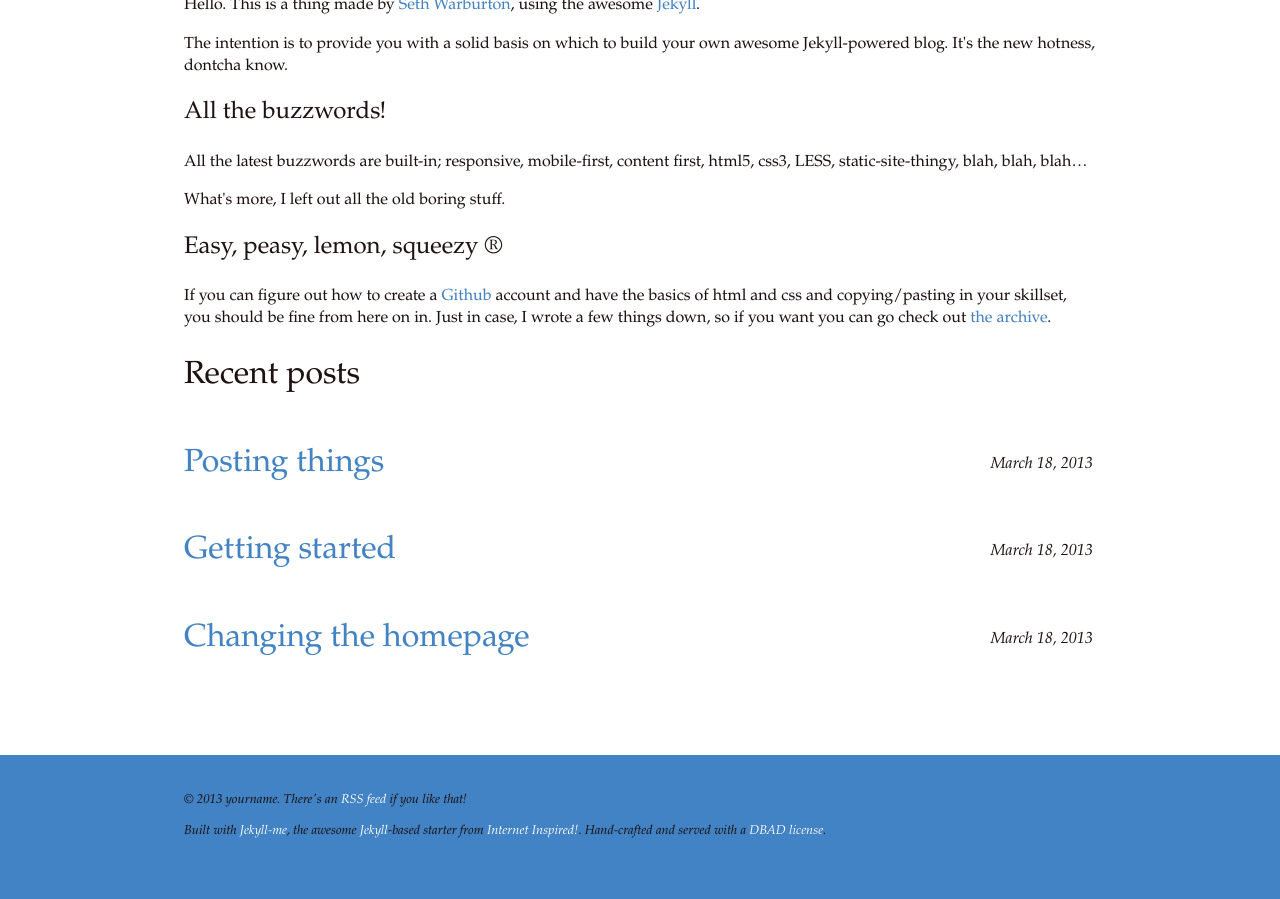
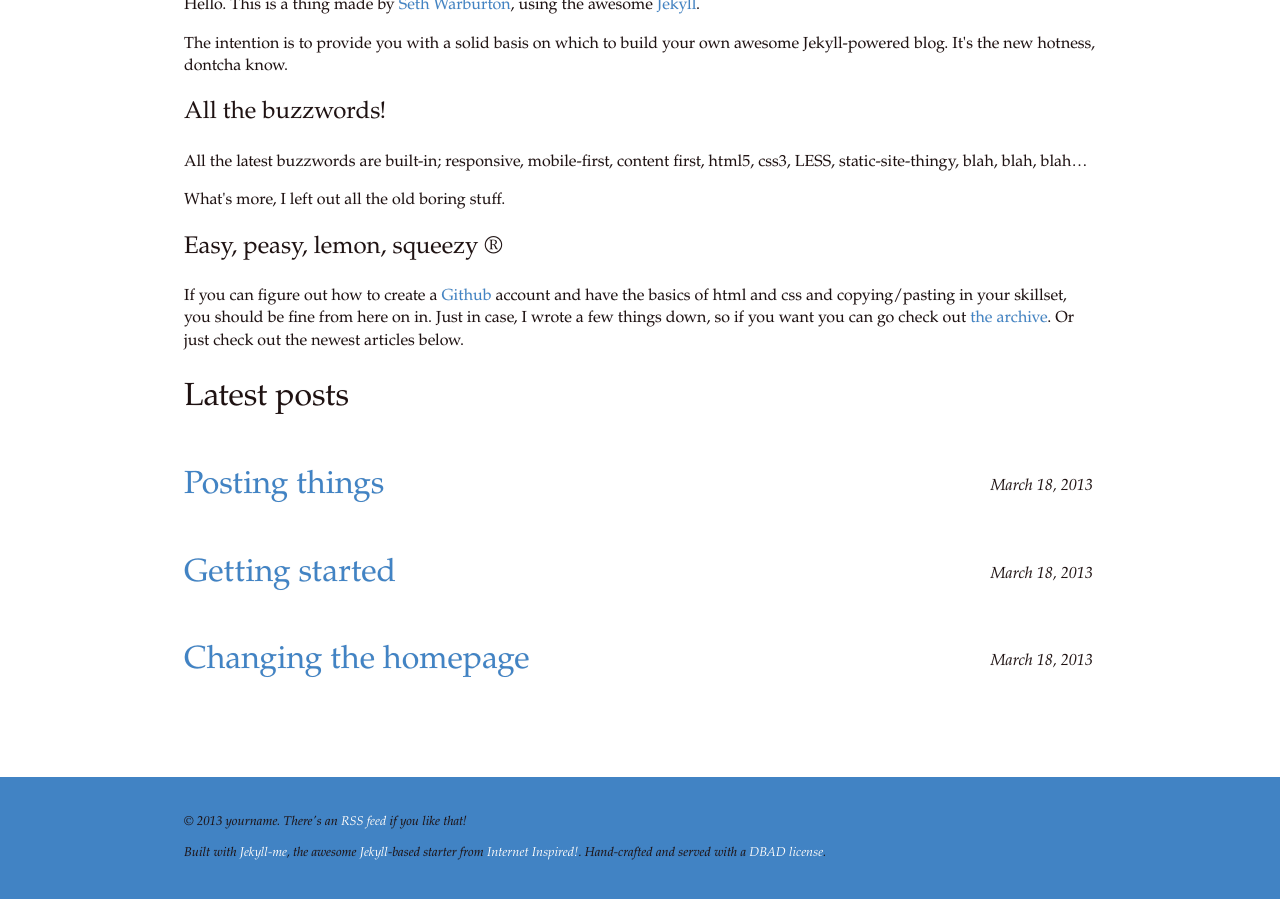
Before and after one commit to toretto/nternetinspired.github.com, a Jekyll site: the page built from index.html, in a window 1280 px wide and 900 px high, scrolled down 932 px. Built offline with Jekyll 4.4.1, drawn with Linux system fonts in a browser that asks for light colours; before the commit the page ends 1809 px from its top, so only the background shows below that.

Commit message:
updates homepage
content tweaks, a bit less crappy.

Signed-off-by: Seth <seth@internet-inspired.com>

```diff
--- a/index.html
+++ b/index.html
@@ -20,11 +20,11 @@ description: Jekyll Me is a Jekyll starter template built by Seth Warburton of i
         <p>All the latest buzzwords are built-in; responsive, mobile-first, content first, html5, css3, LESS, static-site-thingy, blah, blah, blah…</p>
         <p>What's more, I left out all the old boring stuff.</p>
         <h2>Easy, peasy, lemon, squeezy &reg;</h2>
-        <p>If you can figure out how to create a <a href="https://github.com/">Github</a> account and have the basics of html and css and copying/pasting in your skillset, you should be fine from here on in. Just in case, I wrote a few things down, so if you want you can go check out <a href="/archive.html">the archive</a>.</p>
+        <p>If you can figure out how to create a <a href="https://github.com/">Github</a> account and have the basics of html and css and copying/pasting in your skillset, you should be fine from here on in. Just in case, I wrote a few things down, so if you want you can go check out <a href="/archive.html">the archive</a>. Or just check out the newest articles below.</p>
     </article>
 </section>
 <section>
-<h1>Recent posts</h1>
+<h1>Latest posts</h1>
     {% for post in site.posts limit:4 %}
     <article>
         <header><h1><a href="{{ post.url }}">{{ post.title }}</a></h1></header>
```
